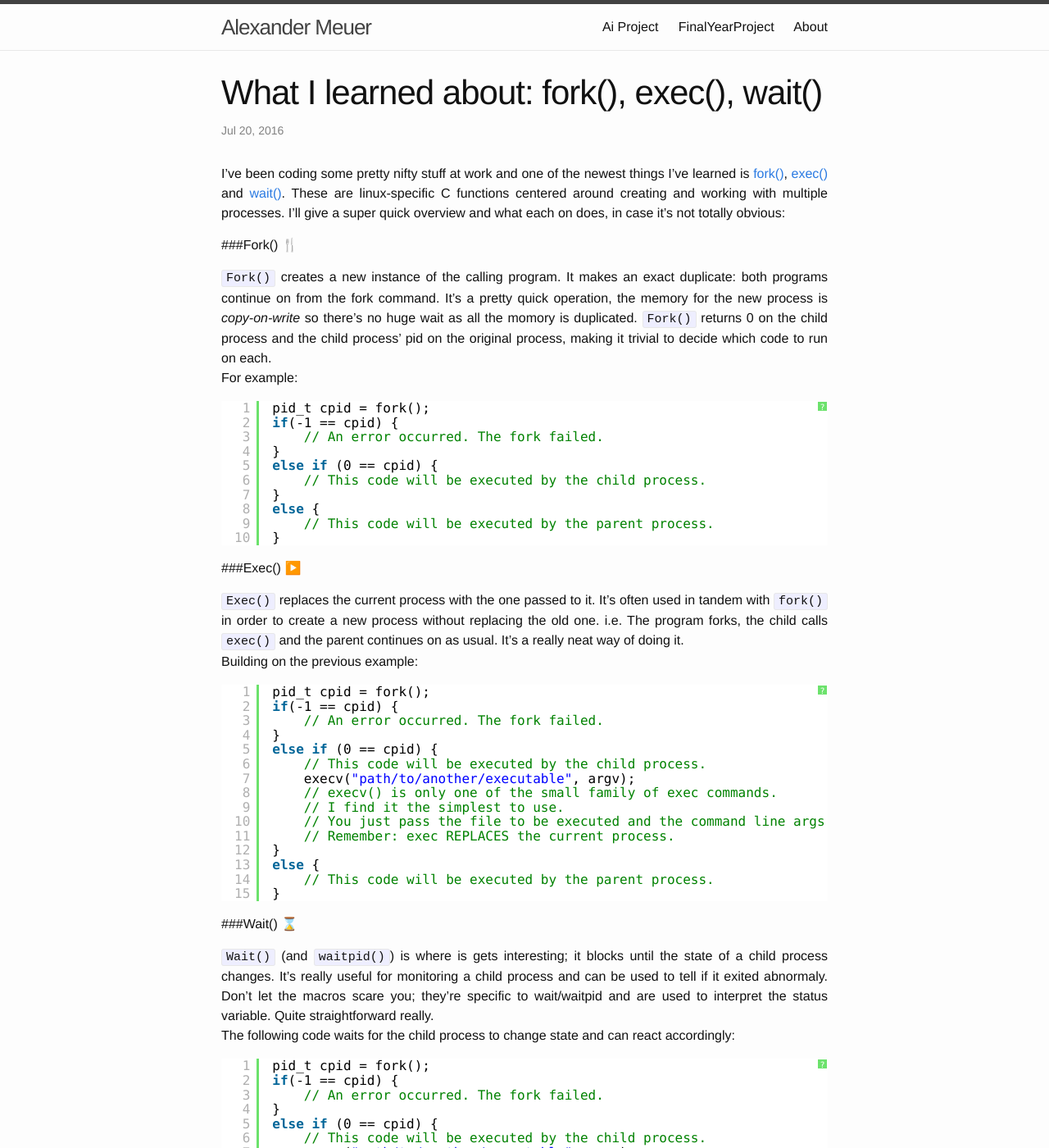
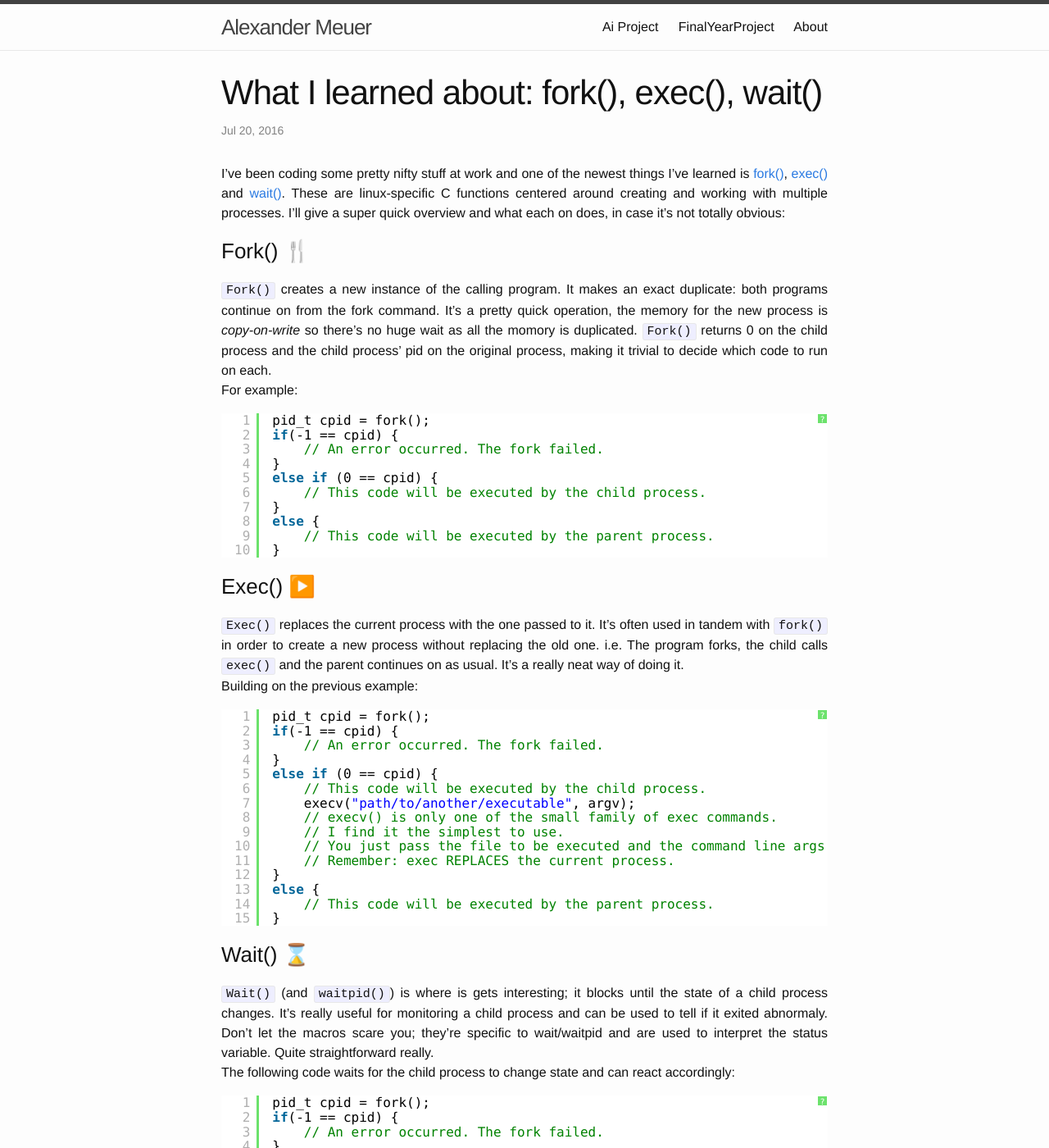
Before and after one commit to AlexMeuer/AlexMeuer.github.io, a Jekyll site: the page built from _posts/2016-07-20-wila-fork-exec-wait.markdown, in a window 1280 px wide and 1400 px high. Shown: the whole window at 82% size. Built offline with Jekyll 4.4.1, drawn with Linux system fonts in a browser that asks for light colours; emoji names are drawn with the system emoji font.

```diff
--- a/_posts/2016-07-20-wila-fork-exec-wait.markdown
+++ b/_posts/2016-07-20-wila-fork-exec-wait.markdown
@@ -6,7 +6,7 @@ excerpt_separator: <!-- excerpt -->
 ---
 <script type="text/javascript" src="{{ "/js/shBrushCpp.js" | prepend: site.baseurl }}"></script>I've been coding some pretty nifty stuff at work and one of the newest things I've learned is [fork()][man-fork], [exec()][man-exec] and [wait()][man-wait].<!-- excerpt --> These are linux-specific C functions centered around creating and working with multiple processes. I'll give a super quick overview and what each on does, in case it's not totally obvious:
 
-###Fork() :fork_and_knife:
+<h3>Fork() :fork_and_knife:</h3>
 
 `Fork()` creates a new instance of the calling program. It makes an exact duplicate: both programs continue on from the fork command. It's a pretty quick operation, the memory for the new process is _copy-on-write_ so there's no huge wait as all the momory is duplicated. `Fork()` returns 0 on the child process and the child process' pid on the original process, making it trivial to decide which code to run on each.
 For example:
@@ -23,7 +23,7 @@ else {
 }
 </pre>
 
-###Exec() :arrow_forward:
+<h3>Exec() :arrow_forward:</h3>
 
 `Exec()` replaces the current process with the one passed to it. It's often used in tandem with `fork()` in order to create a new process without replacing the old one. i.e. The program forks, the child calls `exec()` and the parent continues on as usual. It's a really neat way of doing it.
 Building on the previous example:
@@ -45,7 +45,7 @@ else {
 }
 </pre>
 
-###Wait() :hourglass:
+<h3>Wait() :hourglass:</h3>
 
 `Wait()` (and `waitpid()`) is where is gets interesting; it blocks until the state of a child process changes. It's really useful for monitoring a child process and can be used to tell if it exited abnormaly. Don't let the macros scare you; they're specific to wait/waitpid and are used to interpret the status variable. Quite straightforward really.
 The following code waits for the child process to change state and can react accordingly:
```
